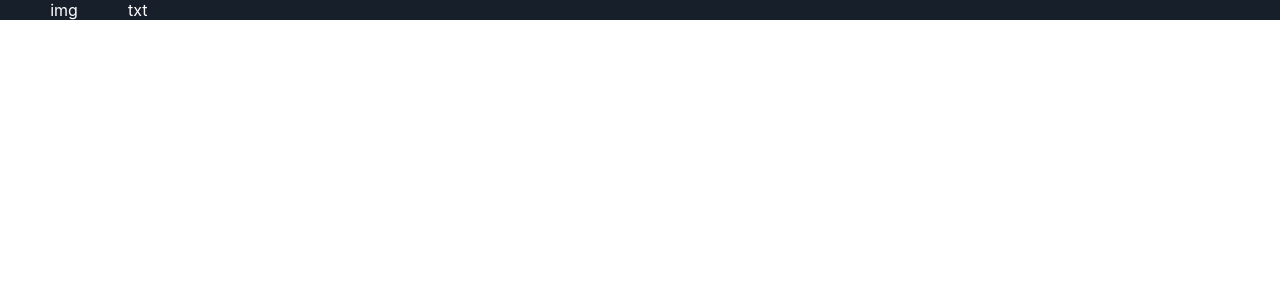
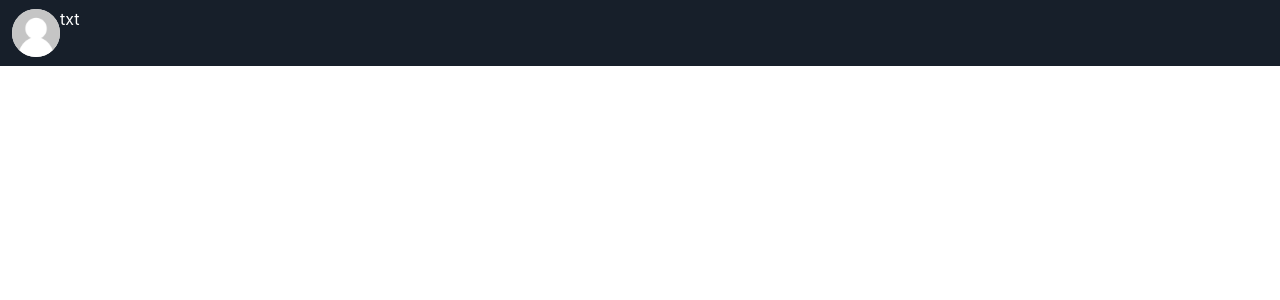
Before and after one commit to FlooCharm/tweet-app, a React (Create React App) app: page / in a window 1280 px wide. Shown: the top 300 px of the page. Built offline with nearby package versions, Linux system fonts and the light colour scheme.

Commit message:
added CircleImg component

```diff
--- a/src/Card/Card.css
+++ b/src/Card/Card.css
@@ -3,11 +3,12 @@
 	flex-direction: row;
 	background: #171f2a;
 	color: #fff;
+	padding: 9px 12px;
 }
 
 .img-container {
 	display: flex;
-	flex: 1;
+	/*flex: 0.5;*/
 	flex-direction: column;
 	justify-content: flex-start;
 	align-items: center;
@@ -15,6 +16,6 @@
 
 .txt-container {
 	display: flex;
-	flex: 9;
+	/*flex: 9;*/
 	flex-direction: column;
 }
--- a/src/Card/Card.js
+++ b/src/Card/Card.js
@@ -1,11 +1,14 @@
 import React, { Component } from 'react';
 import './Card.css';
+import CircleImg from '../CircleImg';
 
 class Card extends Component {
 	render() {
 		return (
 			<div className="card">
-				<div className="img-container">img</div>
+				<div className="img-container">
+					<CircleImg />
+				</div>
 				<div className="txt-container">txt</div>
 			</div>
 		);
--- /dev/null
+++ b/src/CircleImg/CircleImg.css
@@ -0,0 +1,12 @@
+.circle {
+	width: 48px;
+	height: 48px;
+	border-radius: 50%;
+	background: #fff;
+}
+
+.circle img {
+	width: 48px;
+	height: 48px;
+	border-radius: 50%;
+}
--- /dev/null
+++ b/src/CircleImg/CircleImg.js
@@ -0,0 +1,15 @@
+import React, { Component } from 'react';
+import './CircleImg.css';
+import defaultImg from '../assets/default-avatar.png'
+
+class CircleImg extends Component {
+	render() {
+		return (
+			<div className='circle'>
+				<img src={this.props.img || defaultImg}/>
+			</div>
+		);
+	}
+}
+
+export default CircleImg;
--- /dev/null
+++ b/src/CircleImg/index.js
@@ -0,0 +1,3 @@
+import CircleImg from './CircleImg';
+
+export default CircleImg;
```
Also changed, not shown: src/assets/default-avatar.png (added).
